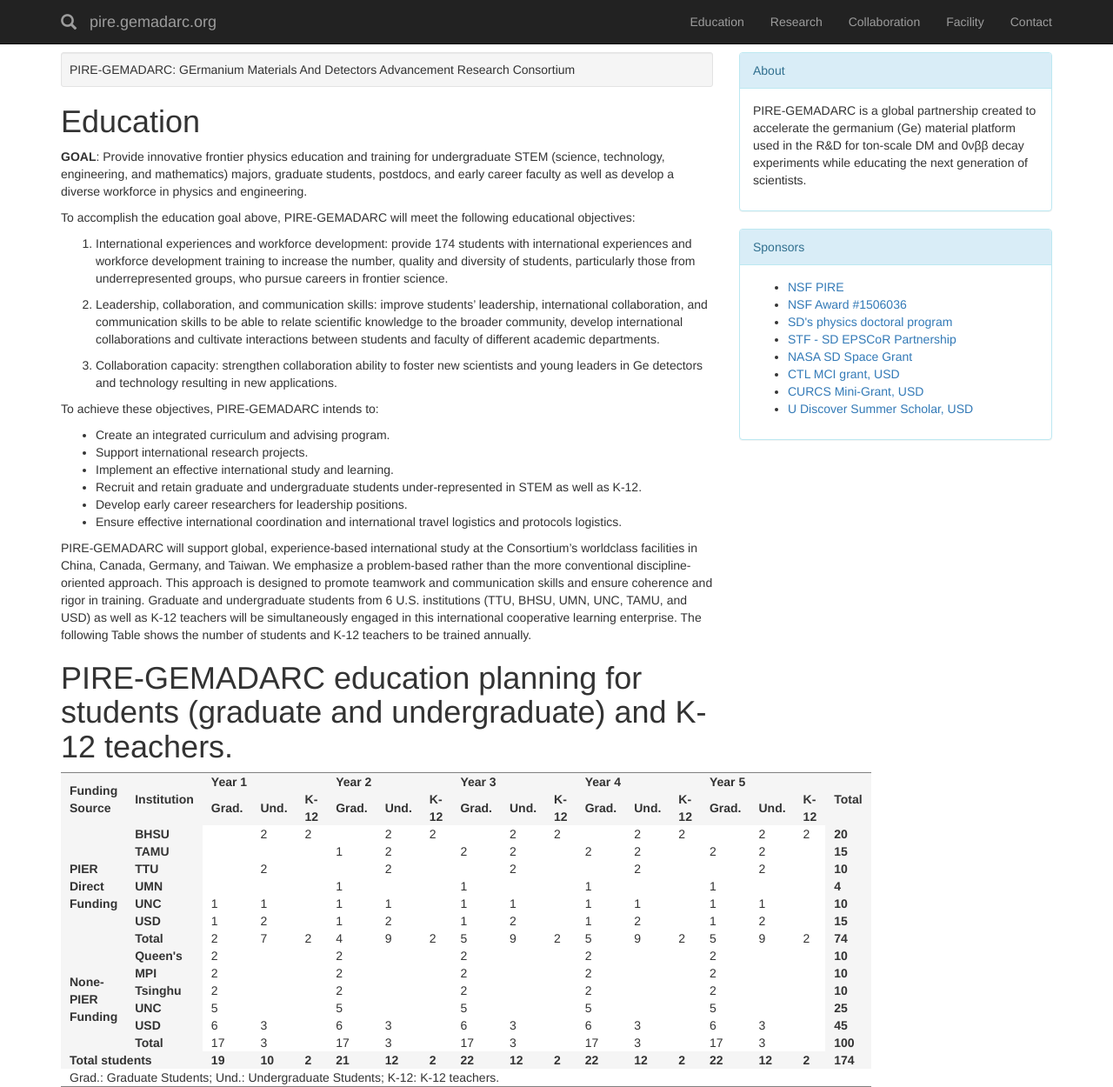
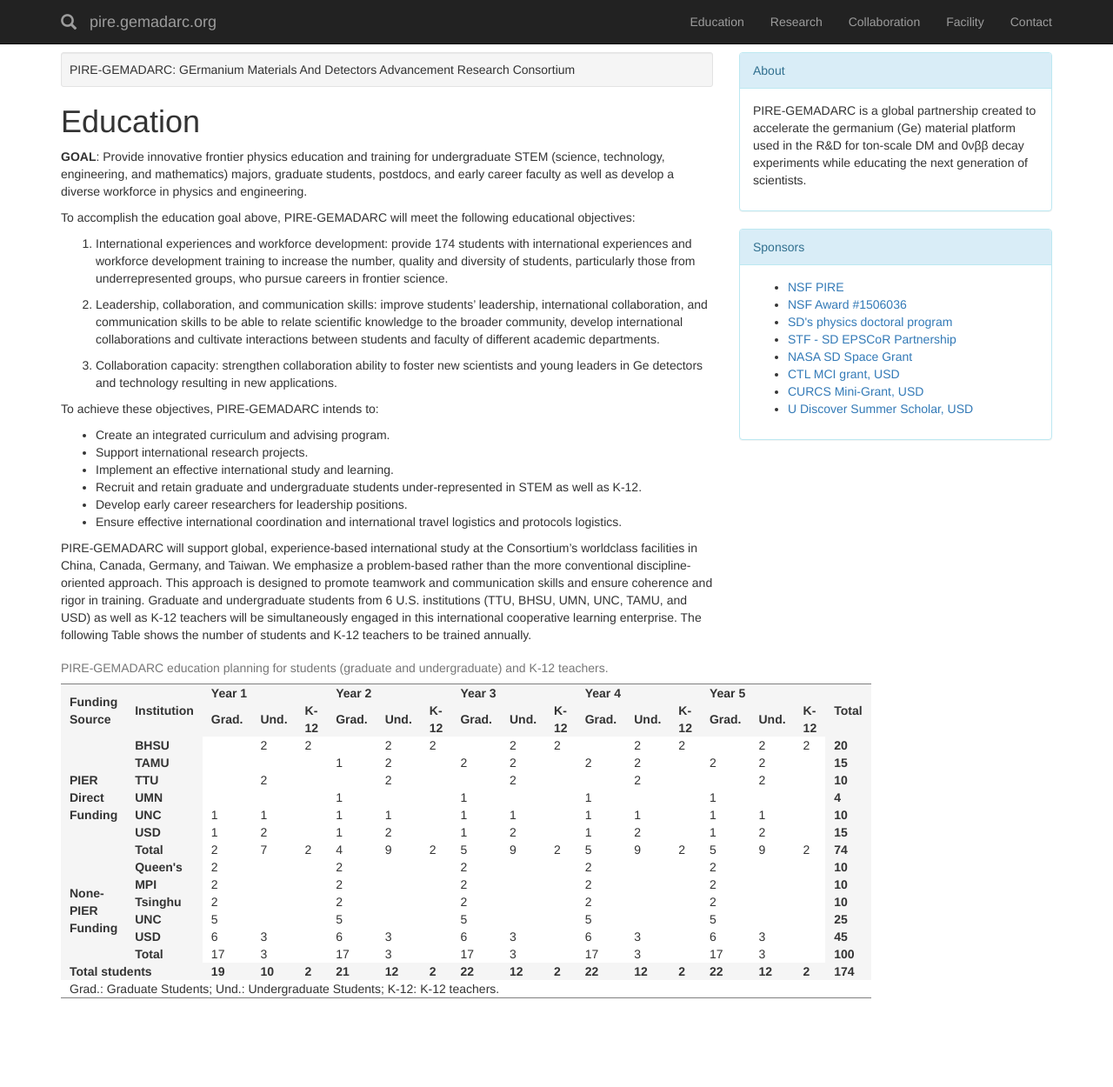
Before and after one commit to gemadarc/gemadarc.github.io, a Jekyll site: the page built from edu.md, in a window 1280 px wide and 1250 px high. Shown: the whole window at 87% size. Built offline with Jekyll 4.4.1, drawn with Linux system fonts in a browser that asks for light colours; nearby versions of some CDN libraries; our own code applies the rules of GitHub Pages for plain Markdown files.

Commit message:
Update edu.md

```diff
--- a/edu.md
+++ b/edu.md
@@ -32,8 +32,9 @@ from 6 U.S. institutions (TTU, BHSU, UMN, UNC, TAMU, and USD) as well as K-12 te
 simultaneously engaged in this international cooperative learning enterprise. The following Table shows the number of
 students and K-12 teachers to be trained annually.
 
-<h1>PIRE-GEMADARC education planning for students (graduate and undergraduate) and K-12 teachers. </h1>
+
 <table>
+<caption>PIRE-GEMADARC education planning for students (graduate and undergraduate) and K-12 teachers. </caption>
 <tr>
 <th rowspan="2"> Funding Source </th>
 <th rowspan="2"> Institution </th>
```
